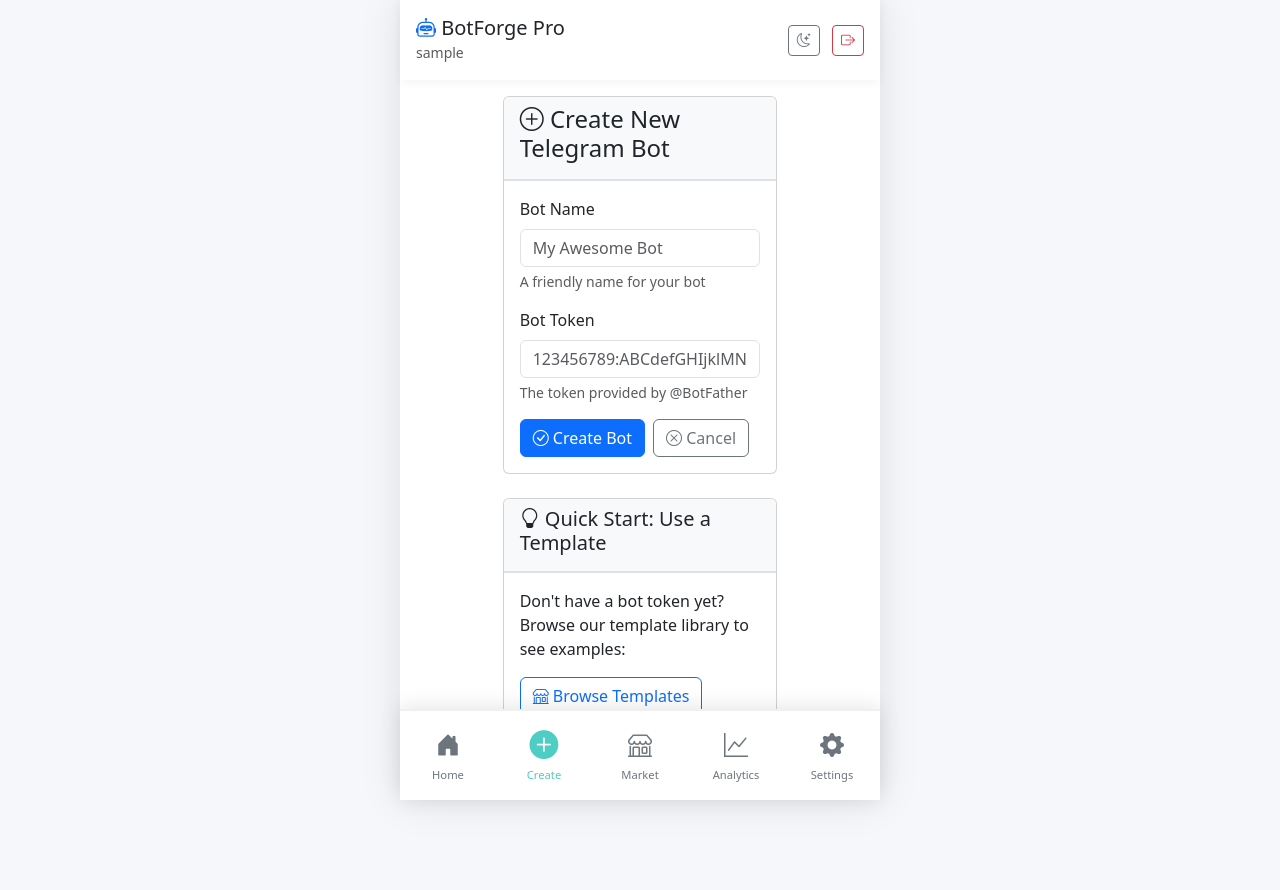
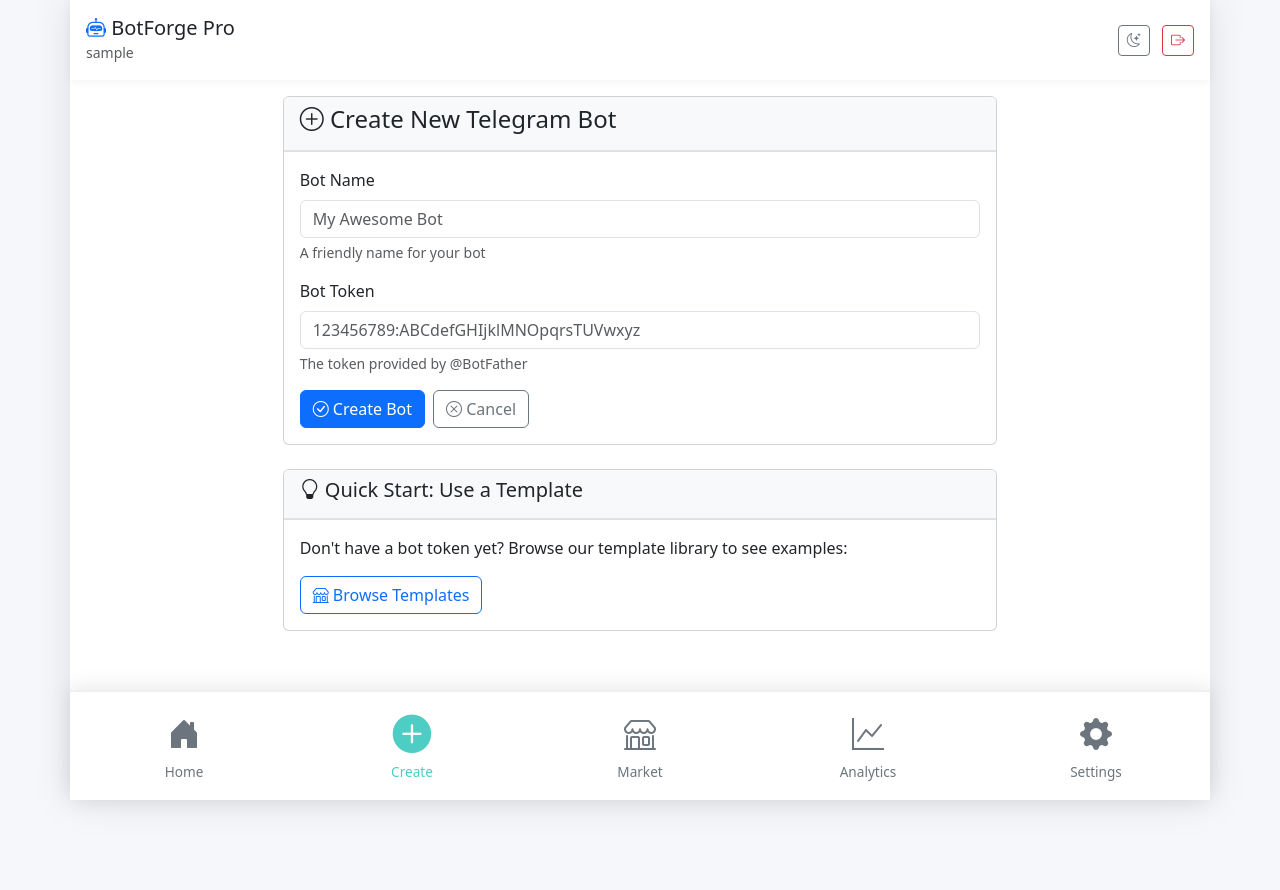
Before and after one commit to julisunkan/bot, a Flask app: page /create-bot in a window 1280 px wide. Before the commit the page ends 809 px from the top, so only its background shows below. Run offline with Flask 3, Linux system fonts and the light colour scheme; the visitor is signed in with stand-in values (Sample User, id 1); parts of the project's set-up code (start-up, migrations or seed data) failed here and were passed over.

Commit message:
Improve the website layout to adapt to various screen sizes
Update CSS to implement responsive design using media queries for `.app-container` and `.bottom-nav`, and adjust column classes in `templates/dashboard.html` for better layout on different viewports.

Replit-Commit-Author: Agent
Replit-Commit-Session-Id: 95b9fb6f-d6a2-4bde-8e6f-4e41fc1a0058
Replit-Commit-Checkpoint-Type: intermediate_checkpoint
Replit-Commit-Event-Id: 38cd96ce-cd9c-4a76-8e19-d61b1ca10039
Replit-Commit-Screenshot-Url: https://storage.googleapis.com/screenshot-production-us-central1/00913e8e-69a8-43eb-870d-f567049da01c/95b9fb6f-d6a2-4bde-8e6f-4e41fc1a0058/hok2qd1

```diff
--- a/static/css/style.css
+++ b/static/css/style.css
@@ -63,14 +63,34 @@ body.has-bottom-nav {
     padding-bottom: 80px;
 }
 
-/* Mobile App Container */
+/* Responsive App Container */
 .app-container {
-    max-width: 480px;
+    max-width: 100%;
     margin: 0 auto;
     background: white;
     min-height: 100vh;
-    box-shadow: 0 0 40px rgba(0, 0, 0, 0.1);
     position: relative;
+}
+
+/* Mobile-first: no shadow */
+@media (min-width: 768px) {
+    .app-container {
+        max-width: 720px;
+        box-shadow: 0 0 30px rgba(0, 0, 0, 0.08);
+    }
+}
+
+@media (min-width: 992px) {
+    .app-container {
+        max-width: 960px;
+        box-shadow: 0 0 40px rgba(0, 0, 0, 0.1);
+    }
+}
+
+@media (min-width: 1200px) {
+    .app-container {
+        max-width: 1140px;
+    }
 }
 
 [data-theme="dark"] .app-container {
@@ -242,14 +262,14 @@ code {
     min-height: 100vh;
 }
 
-/* Bottom Navigation */
+/* Bottom Navigation - Responsive */
 .bottom-nav {
     position: fixed;
     bottom: 0;
     left: 50%;
     transform: translateX(-50%);
     width: 100%;
-    max-width: 480px;
+    max-width: 100%;
     background: white;
     box-shadow: 0 -2px 20px rgba(0, 0, 0, 0.1);
     z-index: 1000;
@@ -257,6 +277,25 @@ code {
     justify-content: space-around;
     padding: 8px 0;
     border-top: 2px solid #f0f0f0;
+}
+
+@media (min-width: 768px) {
+    .bottom-nav {
+        max-width: 720px;
+        padding: 10px 0;
+    }
+}
+
+@media (min-width: 992px) {
+    .bottom-nav {
+        max-width: 960px;
+    }
+}
+
+@media (min-width: 1200px) {
+    .bottom-nav {
+        max-width: 1140px;
+    }
 }
 
 [data-theme="dark"] .bottom-nav {
@@ -290,6 +329,27 @@ code {
 .bottom-nav-item span {
     font-size: 0.7rem;
     font-weight: 500;
+}
+
+/* Larger icons and text on bigger screens */
+@media (min-width: 768px) {
+    .bottom-nav-item i {
+        font-size: 1.75rem;
+    }
+
+    .bottom-nav-item span {
+        font-size: 0.8rem;
+    }
+}
+
+@media (min-width: 992px) {
+    .bottom-nav-item i {
+        font-size: 2rem;
+    }
+
+    .bottom-nav-item span {
+        font-size: 0.85rem;
+    }
 }
 
 .bottom-nav-item.nav-red:hover,
@@ -393,7 +453,6 @@ body.has-bottom-nav main {
 }
 
 .navbar-top {
-    max-width: 480px;
     margin: 0 auto;
     background: white;
     box-shadow: 0 2px 10px rgba(0, 0, 0, 0.05);
@@ -403,20 +462,63 @@ body.has-bottom-nav main {
     background: var(--card-bg);
 }
 
-@media (max-width: 768px) {
+/* Responsive Media Queries */
+@media (max-width: 576px) {
+    /* Mobile phones */
+    .landing-page h1 {
+        font-size: 2rem;
+    }
+
+    .navbar-brand {
+        font-size: 1.1rem;
+    }
+
+    .card-body h2 {
+        font-size: 1.5rem;
+    }
+
+    .card-body h6 {
+        font-size: 0.85rem;
+    }
+}
+
+@media (min-width: 577px) and (max-width: 767px) {
+    /* Large phones / small tablets */
     .landing-page h1 {
         font-size: 2.5rem;
     }
+}
+
+@media (min-width: 768px) and (max-width: 991px) {
+    /* Tablets */
+    .landing-page h1 {
+        font-size: 3rem;
+    }
 
     .navbar-brand {
-        font-size: 1.2rem;
+        font-size: 1.3rem;
+    }
+}
+
+@media (min-width: 992px) {
+    /* Desktop */
+    .landing-page h1 {
+        font-size: 3.5rem;
     }
 
-    .app-container {
-        max-width: 100%;
+    .navbar-brand {
+        font-size: 1.5rem;
     }
 
-    .bottom-nav {
-        max-width: 100%;
+    /* Show more content on desktop */
+    body.has-bottom-nav {
+        padding-bottom: 90px;
     }
 }
+
+@media (min-width: 1200px) {
+    /* Large desktop */
+    .landing-page h1 {
+        font-size: 4rem;
+    }
+}
```
Also changed, not shown: templates/dashboard.html (+5 -5 lines).
